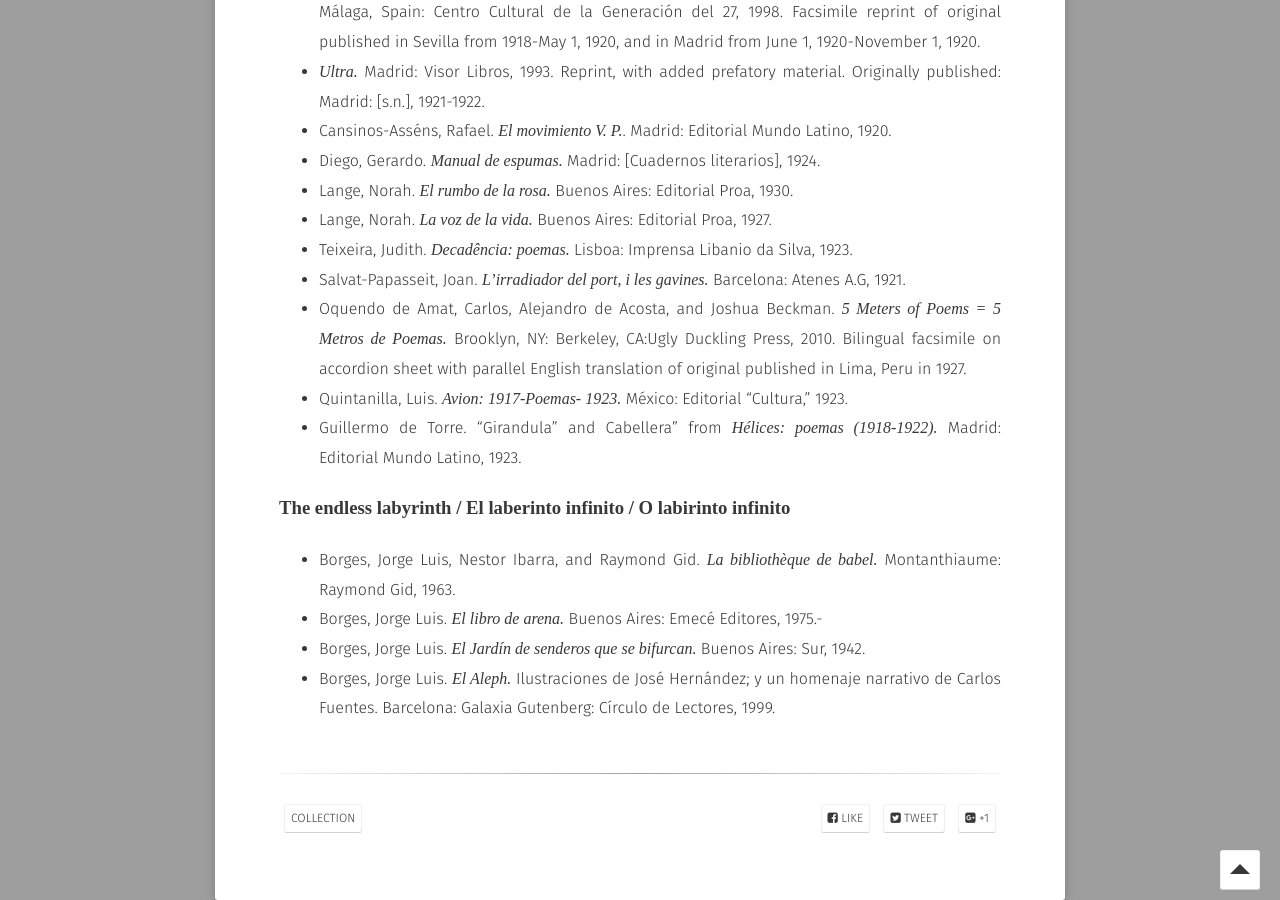
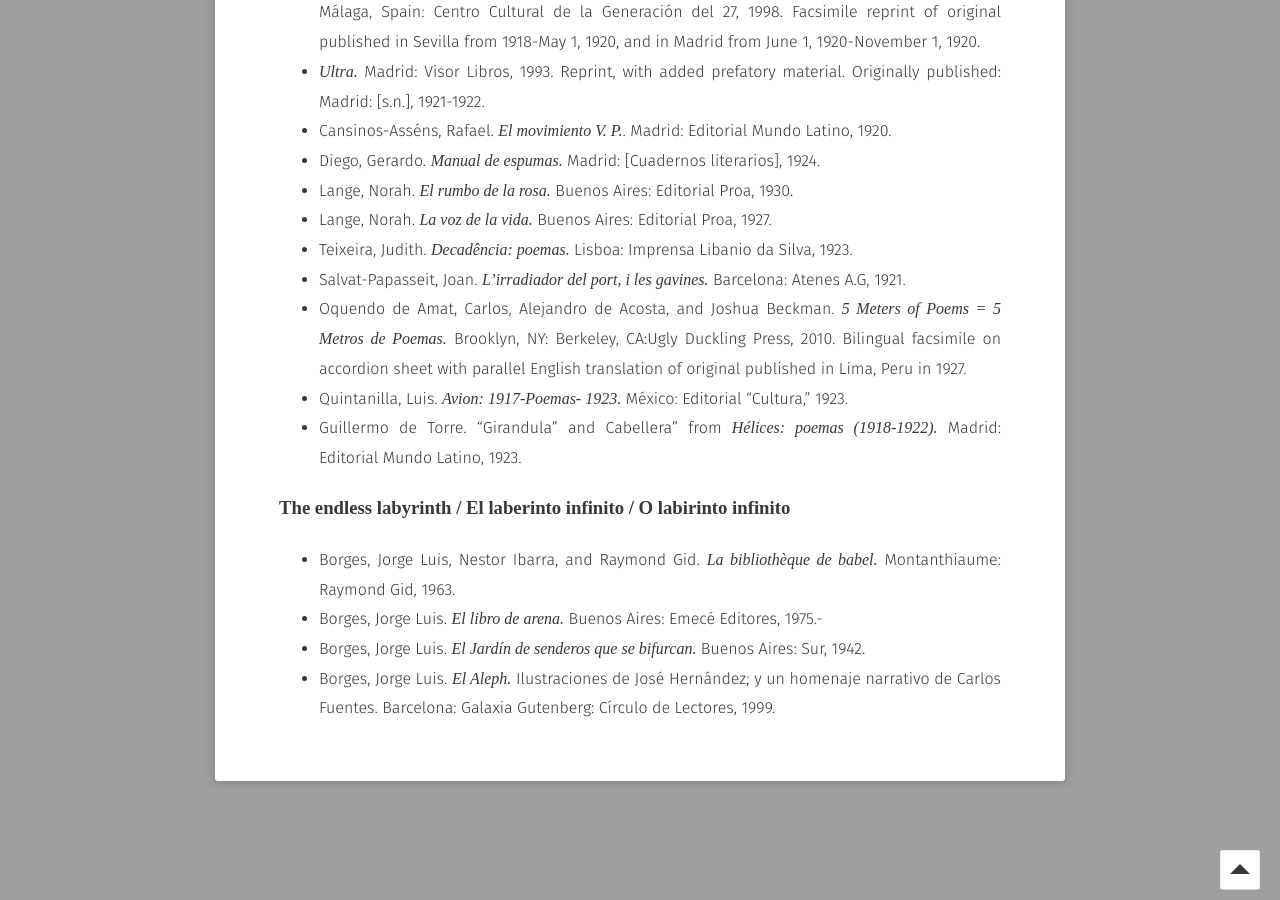
Before and after one commit to nolegacyexhibit/nolegacyexhibit.github.io, a Jekyll site: the page built from collection/listofworks.md, in a window 1280 px wide and 900 px high, scrolled down 3163 px. Built offline with Jekyll 4.4.1, drawn with Linux system fonts in a browser that asks for light colours; some web fonts are replaced.

Commit message:
Update page-works.html

```diff
--- a/_layouts/page-works.html
+++ b/_layouts/page-works.html
@@ -17,32 +17,24 @@ layout: compress
     <header class="header" role="banner">
         <div class="wrapper animated fadeIn">
             <div class="content" style="font-size:1rem;font-weight:300;font-family:Fira Sans,sans serif;">
-                <div class="post-title {% if page.feature %} feature {% endif %}" style="font-size:1rem;font-weight:300;font-family:Ubuntu;">
+
+                <div class="post-title {% if page.feature %} feature {% endif %}" style="font-size:1rem;font-weight:300;font-family:Ubuntu">
                     <h1>{{ page.title }}</h1>
-                    <!-- <h4>{{ page.date | date_to_string }}</h4> -->
-                    {% if site.reading_time %}
-                    <p class="reading-time">
-                      <i class="fa fa-clock-o"></i>
-                      {% include read-time.html %}
-                    </p><!-- /.entry-reading-time -->
-                    {% endif %}
-                    {% if page.project %}
-                    <a class="btn zoombtn" href="{{site.url}}/projects/">
-                    {% else %}
                     <a class="btn zoombtn" href="{{site.url}}/collection/">
-                    {% endif %}
-                        <i class="fa fa-chevron-left"></i>
+                        <i class="fa fa-home"></i>
                     </a>
                     <a class="btn zoombtn" href="{{site.url}}">
                         <i class="fa fa-home"></i>
                     </a>
-                </div>
-                {{ content }}
-                <div class="entry-meta">
-                {% include meta.html %}
-                </div>
-            </div>
+
+
+                  </div>
+                  <div style="font-size:1rem;font-weight:300;">
+                  {{ content }}
+                  </div>
         </div>
+
+
         {% if page.comments and site.disqus_shortname %}<section id="disqus_thread" class="animated fadeInUp"></section><!-- /#disqus_thread -->{% endif %}
     </header>
     {% include scripts.html %}
```
